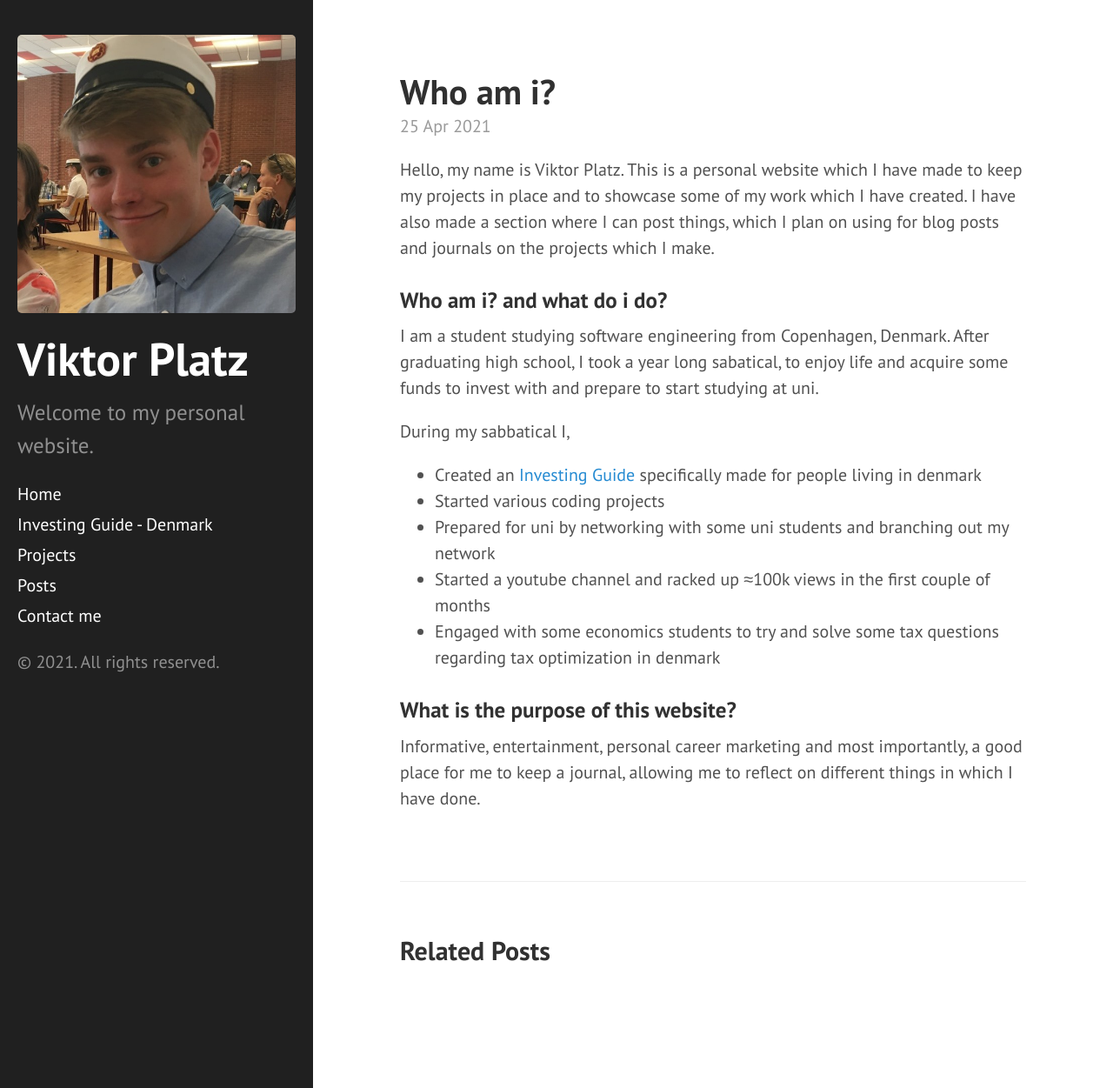
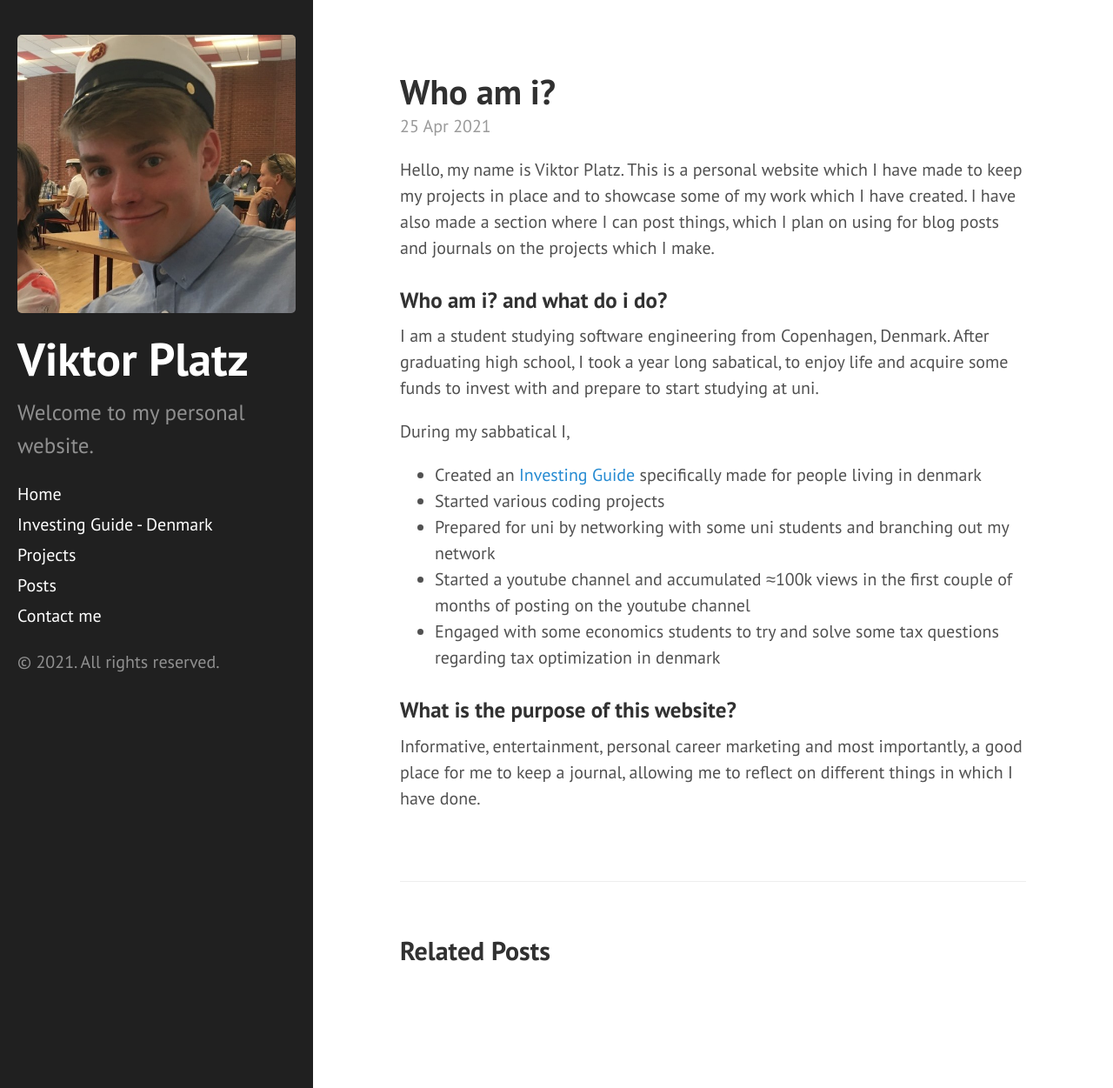
Before and after one commit to ViktorPlatz/redviktor.github.io, a Jekyll site: the page built from _posts/2021-04-25-Who-am-i.md, in a window 1280 px wide and 1251 px high. Shown: the whole window at 87% size. Built offline with Jekyll 4.4.1, drawn with Linux system fonts in a browser that asks for light colours.

Commit message:
Update 2021-04-25-Who-am-i.md

```diff
--- a/_posts/2021-04-25-Who-am-i.md
+++ b/_posts/2021-04-25-Who-am-i.md
@@ -14,7 +14,7 @@ During my sabbatical I,
 * Created an [Investing Guide](/investingguide/) specifically made for people living in denmark
 * Started various coding projects
 * Prepared for uni by networking with some uni students and branching out my network
-* Started a youtube channel and racked up ≈100k views in the first couple of months
+* Started a youtube channel and accumulated ≈100k views in the first couple of months of posting on the youtube channel
 * Engaged with some economics students to try and solve some tax questions regarding tax optimization in denmark
 
 ### What is the purpose of this website?
```
